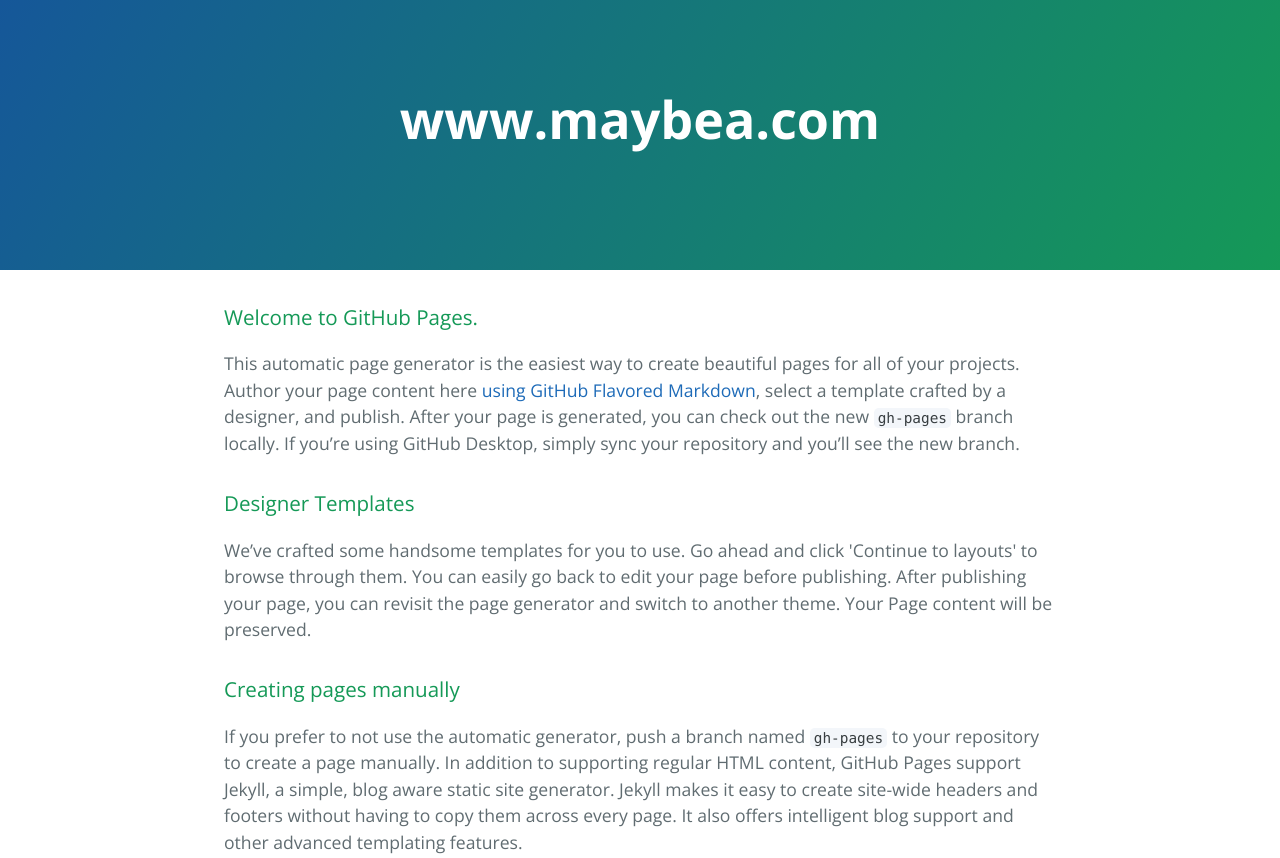
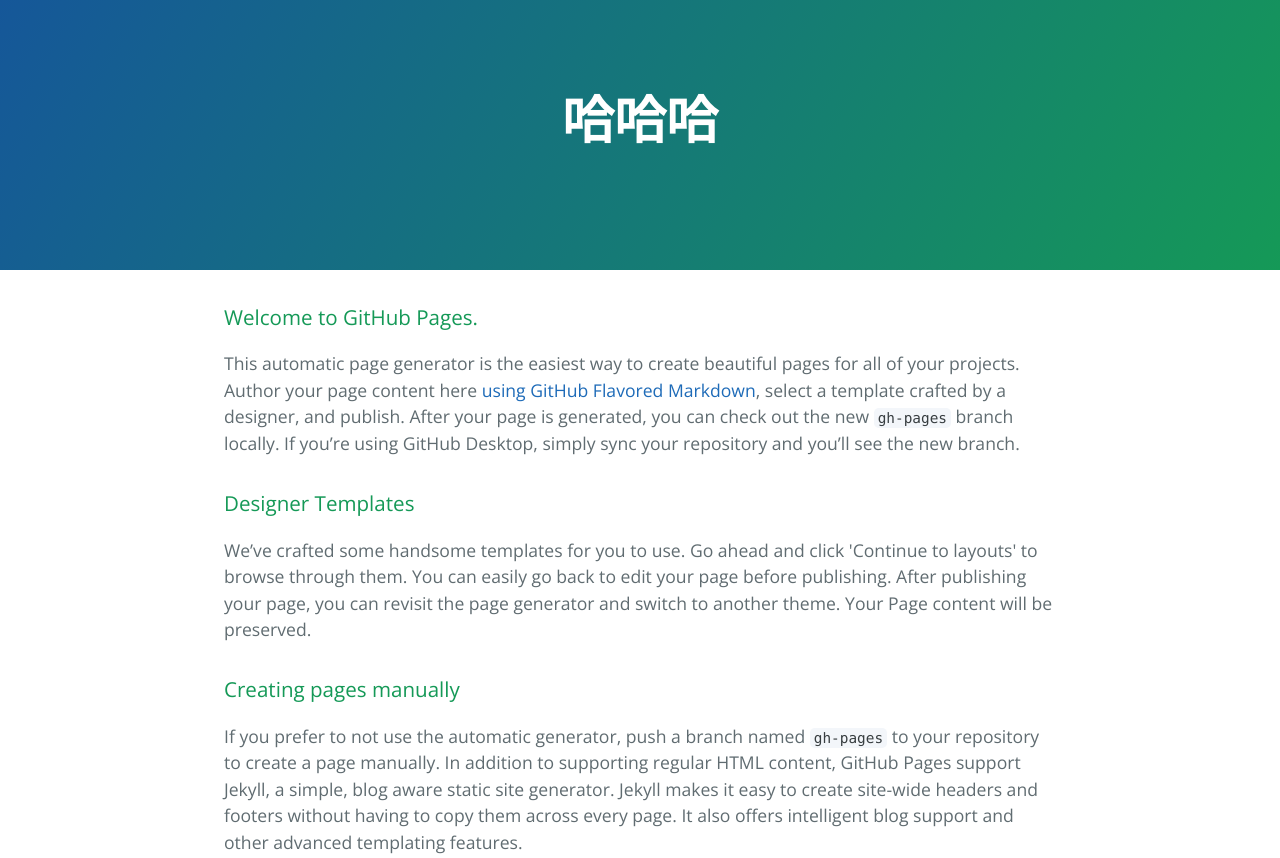
Before and after one commit to maybea/maybea.github.com, a plain HTML site: page index.html in a window 1280 px wide. Shown: the top 858 px of the page. Drawn offline with nearby package versions, Linux system fonts and the light colour scheme.

Commit message:
Update index.html

```diff
--- a/index.html
+++ b/index.html
@@ -2,7 +2,7 @@
 <html lang="en-us">
   <head>
     <meta charset="UTF-8">
-    <title>www.maybea.com</title>
+    <title>哈哈哈</title>
     <meta name="viewport" content="width=device-width, initial-scale=1">
     <link rel="stylesheet" type="text/css" href="stylesheets/normalize.css" media="screen">
     <link href='https://fonts.googleapis.com/css?family=Open+Sans:400,700' rel='stylesheet' type='text/css'>
@@ -11,7 +11,7 @@
   </head>
   <body>
     <section class="page-header">
-      <h1 class="project-name">www.maybea.com</h1>
+      <h1 class="project-name">哈哈哈</h1>
       <h2 class="project-tagline"></h2>
     </section>
 
```
